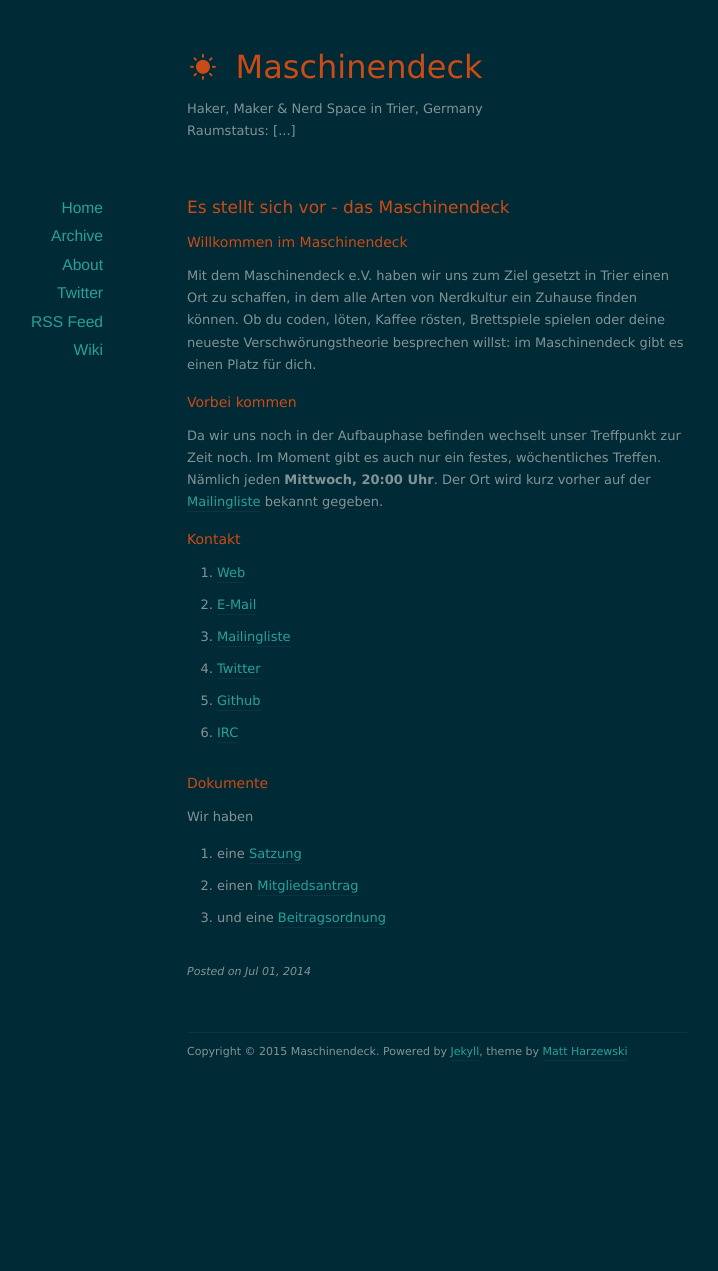
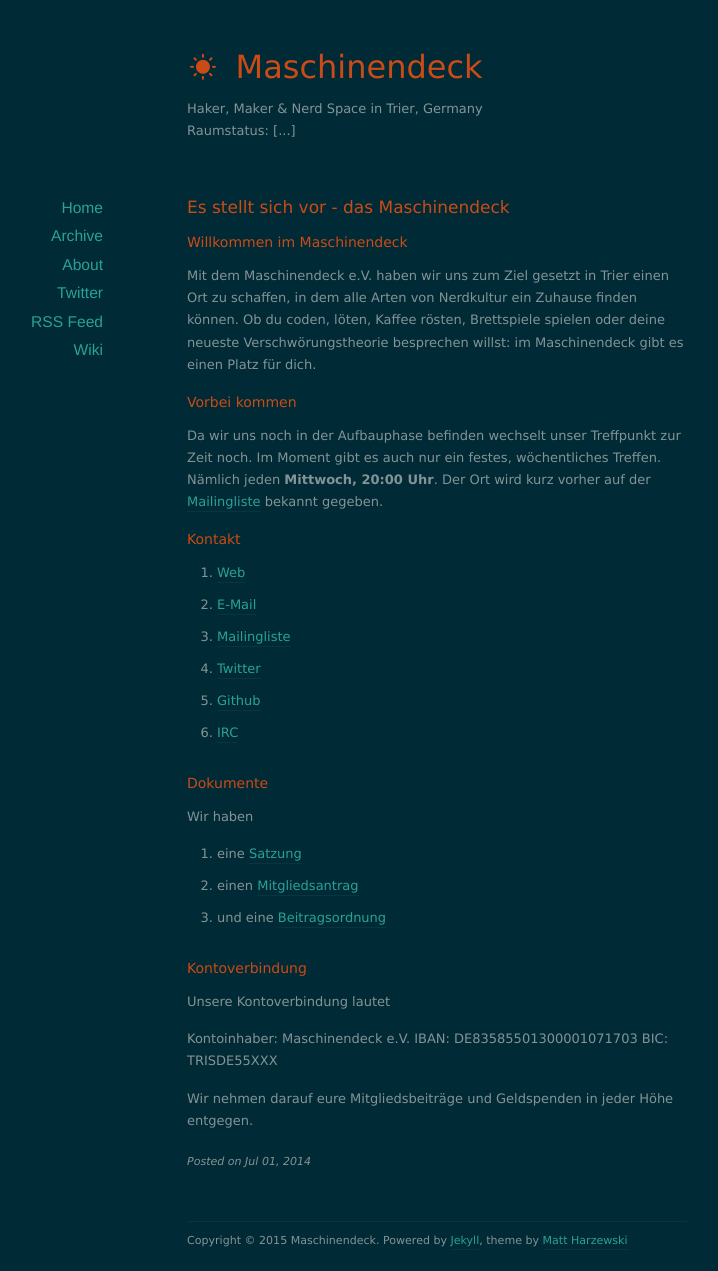
Before and after one commit to maschinendeck/maschinendeck.github.io, a Jekyll site: the page built from _posts/2014-07-01-about.md, in a window 1280 px wide. Shown: the whole page, without its empty margins (203-921 px from the left). Built offline with Jekyll 4.4.1, drawn with Linux system fonts in a browser that asks for light colours; nearby versions of some CDN libraries; before the commit the page ends 1082 px from its top, so only the background shows below that.

Commit message:
+Kontoverbindung

```diff
--- a/_posts/2014-07-01-about.md
+++ b/_posts/2014-07-01-about.md
@@ -30,3 +30,13 @@
 *   eine [Satzung](https://github.com/maschinendeck/Documents/blob/master/Maschinendeck-Satzung.pdf?raw=true)
 *   einen [Mitgliedsantrag](https://github.com/maschinendeck/Documents/blob/master/Mitgliedsantrag.pdf?raw=true)
 *   und eine [Beitragsordnung](https://github.com/maschinendeck/Documents/blob/master/Maschinendeck-Beitragsordnung.pdf?raw=true)
+
+### Kontoverbindung
+
+Unsere Kontoverbindung lautet
+
+Kontoinhaber: Maschinendeck e.V.
+IBAN: DE83585501300001071703
+BIC: TRISDE55XXX
+
+Wir nehmen darauf eure Mitgliedsbeiträge und Geldspenden in jeder Höhe entgegen.
```
